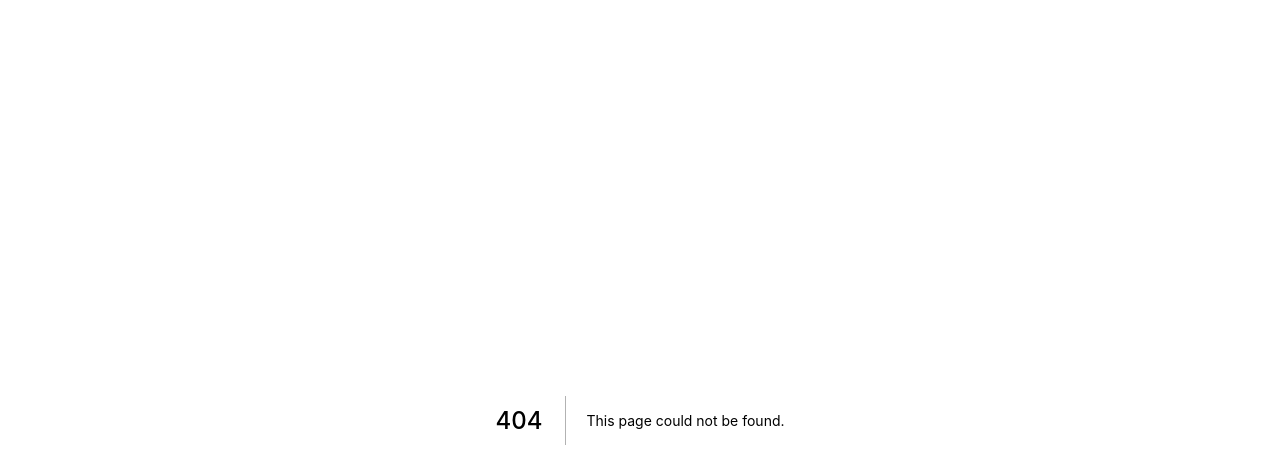
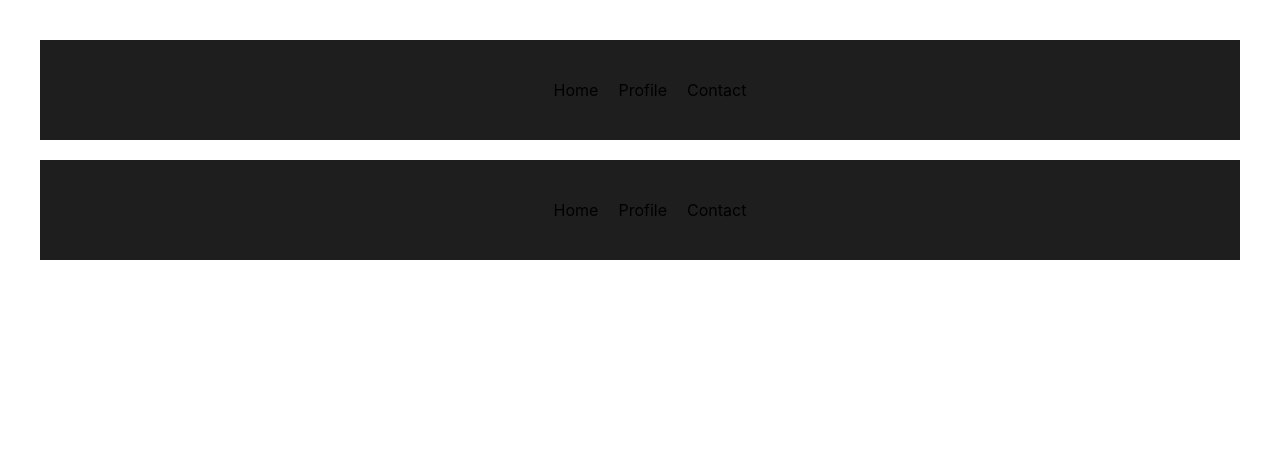
Before and after one commit to gorakhjoshi/nextApp, a Next.js app: page /components/Navbar in a window 1280 px wide. Before the commit this address had no page. Shown: the top 468 px of the page. Built offline with nearby package versions, Linux system fonts and the light colour scheme.

Commit message:
added navbar

```diff
--- a/pages/_app.js
+++ b/pages/_app.js
@@ -1,8 +1,12 @@
 import "../styles/globals.css";
+import Layout from "./components/Layout";
 
 function MyApp({ Component, pageProps }) {
-  console.log(Component);
-  return <Component {...pageProps} />;
+  return (
+    <Layout>
+      <Component {...pageProps} />
+    </Layout>
+  );
 }
 
 export default MyApp;
--- /dev/null
+++ b/pages/components/Layout.js
@@ -0,0 +1,12 @@
+import Navbar from "./Navbar";
+
+function Layout({ children }) {
+  return (
+    <>
+      <Navbar />
+      <div>{children}</div>
+    </>
+  );
+}
+
+export default Layout;
--- /dev/null
+++ b/pages/components/Navbar.js
@@ -0,0 +1,17 @@
+import Link from "next/link";
+import React from "react";
+import styles from "../../styles/Navbar.module.css";
+
+function Navbar() {
+  return (
+    <div className={styles.navbar}>
+      <div className={styles.links}>
+        <Link href="/">Home</Link>
+        <Link href="/profiles">Profile</Link>
+        <Link href="/contact">Contact</Link>
+      </div>
+    </div>
+  );
+}
+
+export default Navbar;
--- /dev/null
+++ b/styles/Navbar.module.css
@@ -0,0 +1,20 @@
+.navbar {
+  width: 100%;
+  height: 100px;
+  background-color: rgb(30, 30, 30);
+  display: flex;
+  justify-content: center;
+  margin-bottom: 20px;
+}
+
+.links {
+  display: flex;
+  justify-content: center;
+  align-items: center;
+  width: 100%;
+  height: 100%;
+}
+
+.links a {
+  margin-left: 20px;
+}
```
